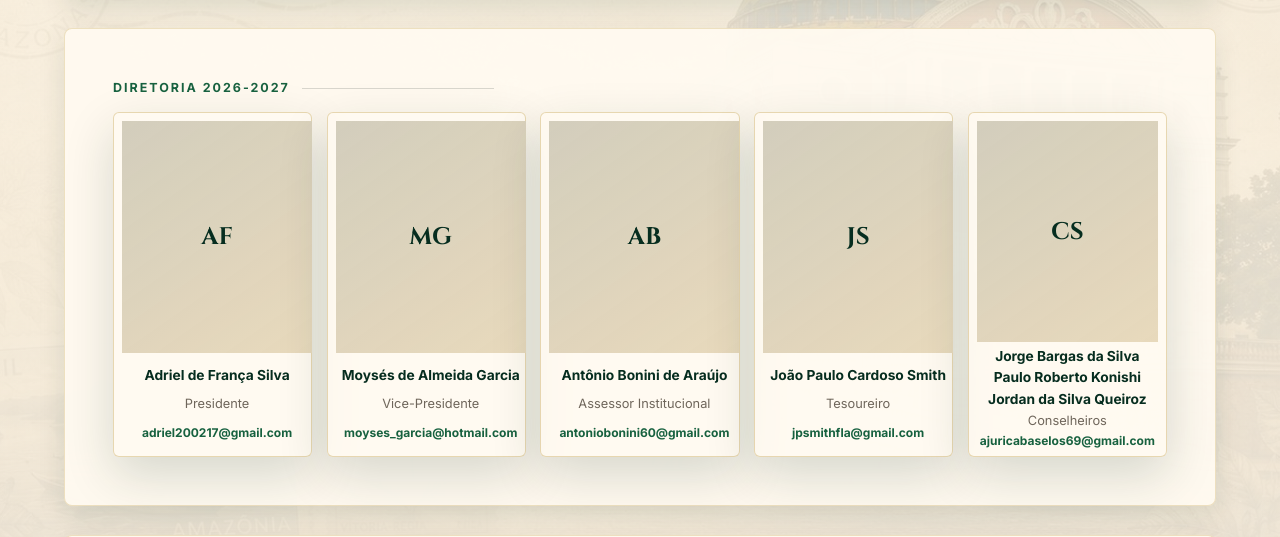
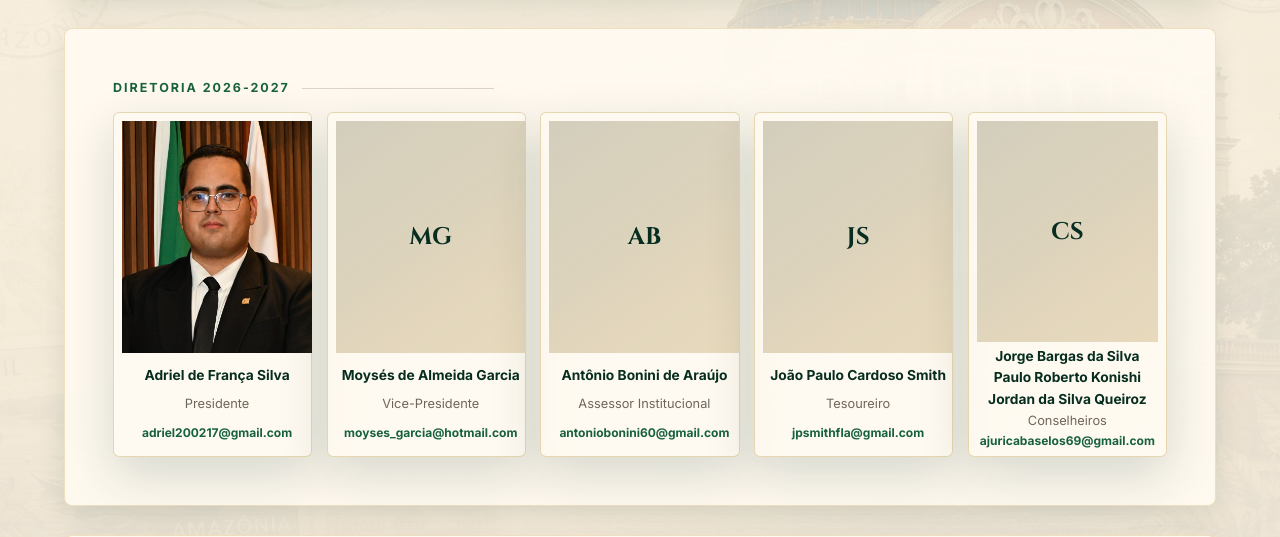
Before and after one commit to LuanValle/site-clube, a website: page clube.html in a window 1280 px wide. Shown: the part 1260-1797 px from the top of the page. Drawn offline with Linux system fonts and the light colour scheme.

Commit message:
feat: add Adriel portrait to club board

```diff
--- a/clube.html
+++ b/clube.html
@@ -91,7 +91,7 @@
           <p class="eyebrow">Diretoria 2026-2027</p>
           <div class="board-grid">
             <article>
-              <div class="portrait">AF</div>
+              <div class="portrait"><img src="assets/adriel-franca.jpg" alt="Adriel de França Silva, presidente do clube" loading="lazy" /></div>
               <strong>Adriel de França Silva</strong>
               <span>Presidente</span>
               <a href="mailto:adriel200217@gmail.com">adriel200217@gmail.com</a>
--- a/styles.css
+++ b/styles.css
@@ -2810,3 +2810,12 @@
   height: auto;
   aspect-ratio: auto;
 }
+
+.portrait img {
+  display: block;
+  width: 100%;
+  height: 100%;
+  aspect-ratio: 0.82;
+  object-fit: cover;
+  object-position: center 30%;
+}
```
Also changed, not shown: assets/adriel-franca.jpg (added).
